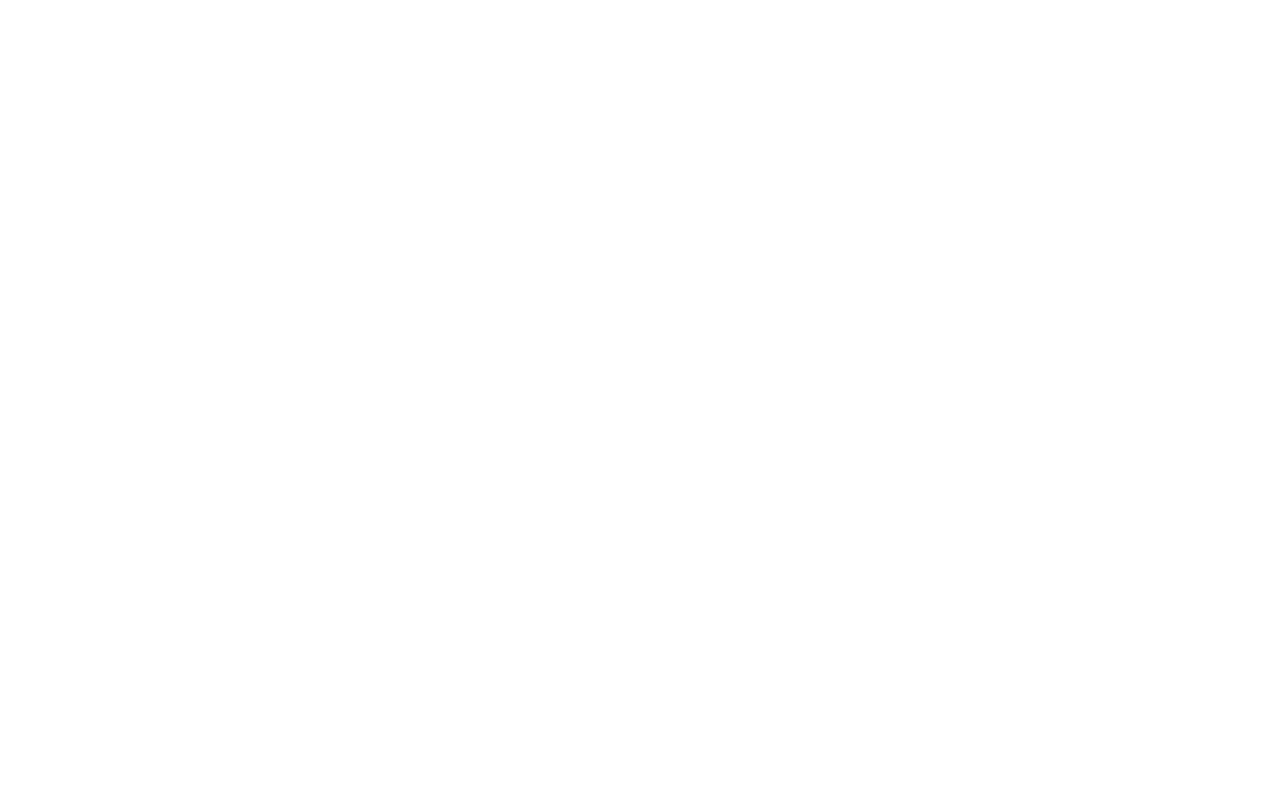
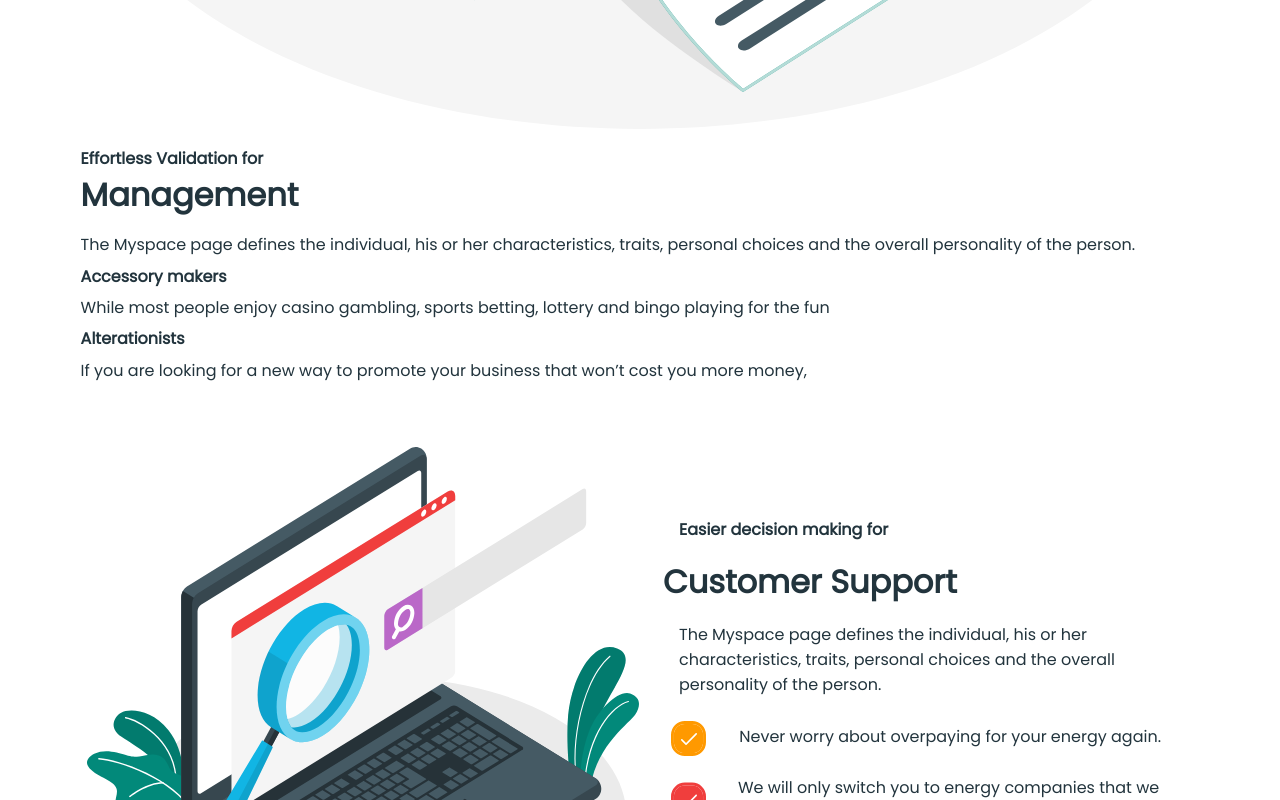
Before and after one commit to omar199523/my-product, a React (Create React App) app: page / in a window 1280 px wide. Shown: the part 1600-2400 px from the top of the page. Before the commit the page ends 800 px from the top, so only its background shows below. Built offline with nearby package versions, Linux system fonts and the light colour scheme; the HTML template or start-up script is replaced by a standard one.

Commit message:
edit some general style and componant

```diff
--- a/src/App.css
+++ b/src/App.css
@@ -1,6 +1,7 @@
+@import url('https://fonts.googleapis.com/css2?family=Poppins');
 html{
     font-size: 16px;
-    font-family: Poppins;
+    font-family: 'Poppins', sans-serif;
 }
 *{
     padding: 0;
--- a/src/App.js
+++ b/src/App.js
@@ -1,12 +1,16 @@
 import React from 'react';
 import Header from './componants/Header';
 import MainLogo from './componants/MainLogo';
+import DocumentSection from './componants/DocumentSection';
+import CustomarSuport from './componants/CustomarSuport';
 import './App.css'
 function App() {
   return (
     <div className="App">
       <Header/>
-      <MainLogo/>
+       <MainLogo/>
+      <DocumentSection/>
+      <CustomarSuport/>
     </div>
   );
 }
```
Also changed, not shown: src/img/callpritiveIcon.svg (renamed from src/img/collaborativeIcon.svg).
